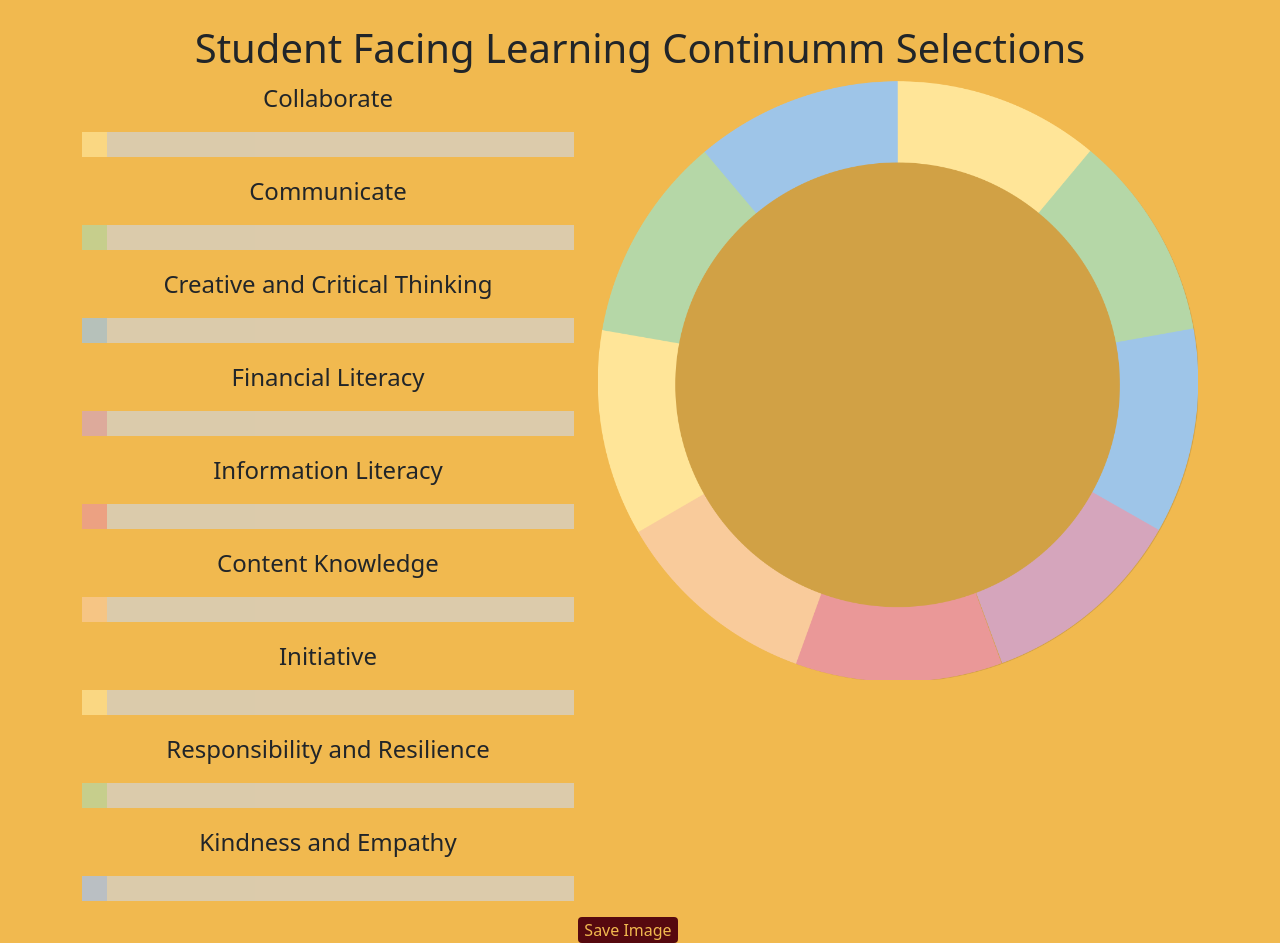
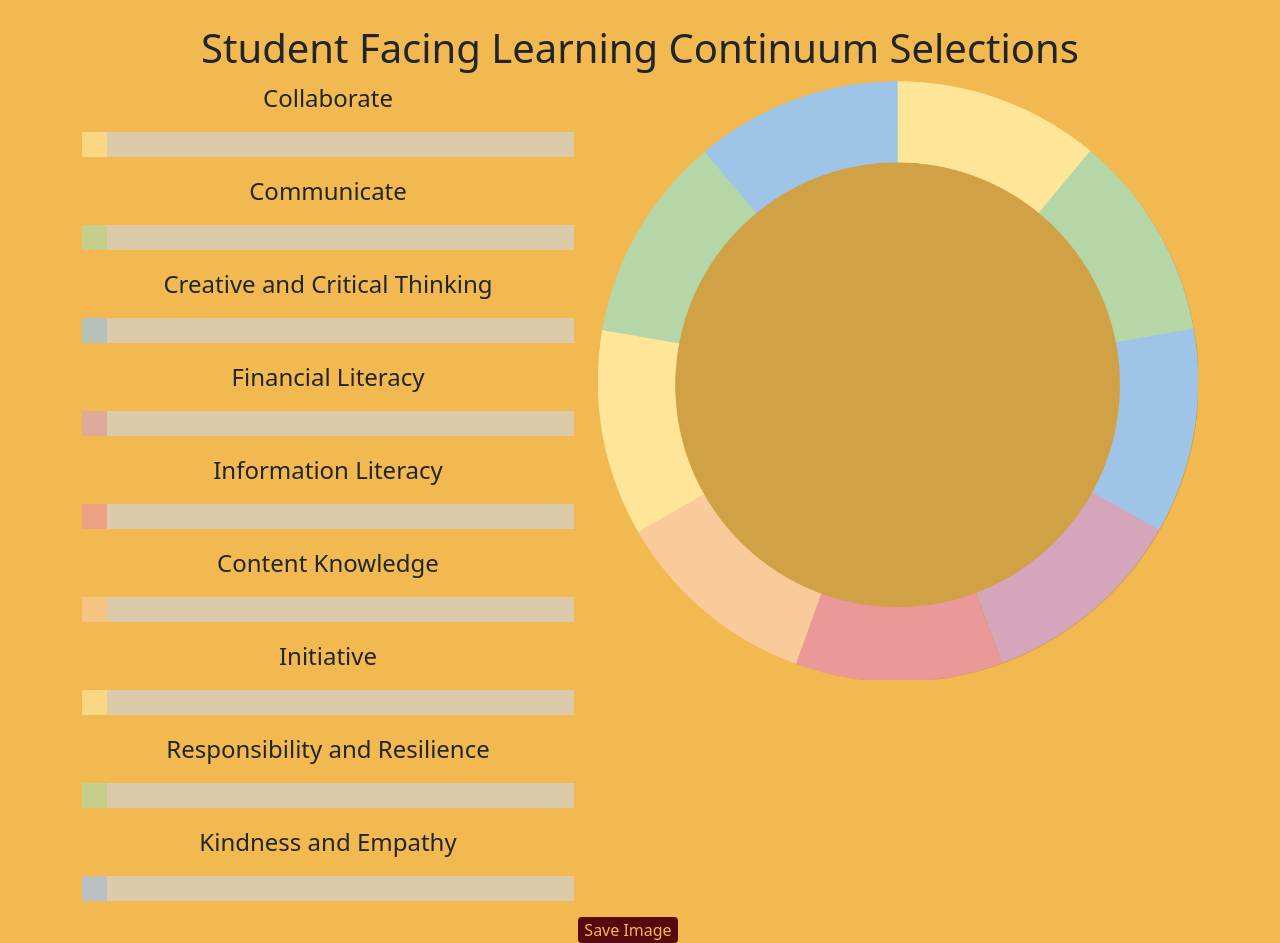
Before and after one commit to kimmeyd/kimmeyd.github.io, a plain HTML site: page index.html in a window 1280 px wide. Drawn offline with nearby package versions, Linux system fonts and the light colour scheme.

Commit message:
Update index.html

```diff
--- a/index.html
+++ b/index.html
@@ -23,7 +23,7 @@
 
 </head>
 <body>
-        <h1>Student Facing Learning Continumm Selections</h1>
+        <h1>Student Facing Learning Continuum Selections</h1>
         <main class="container">
             <div class=row>
 
```
